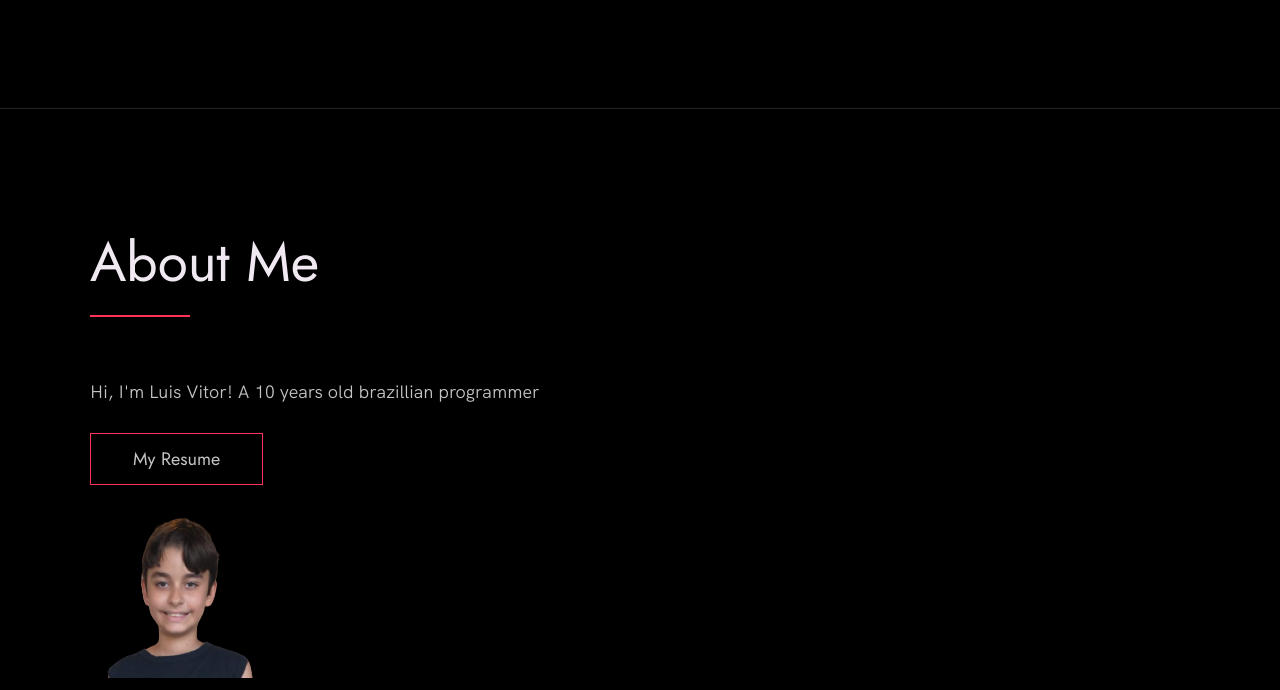
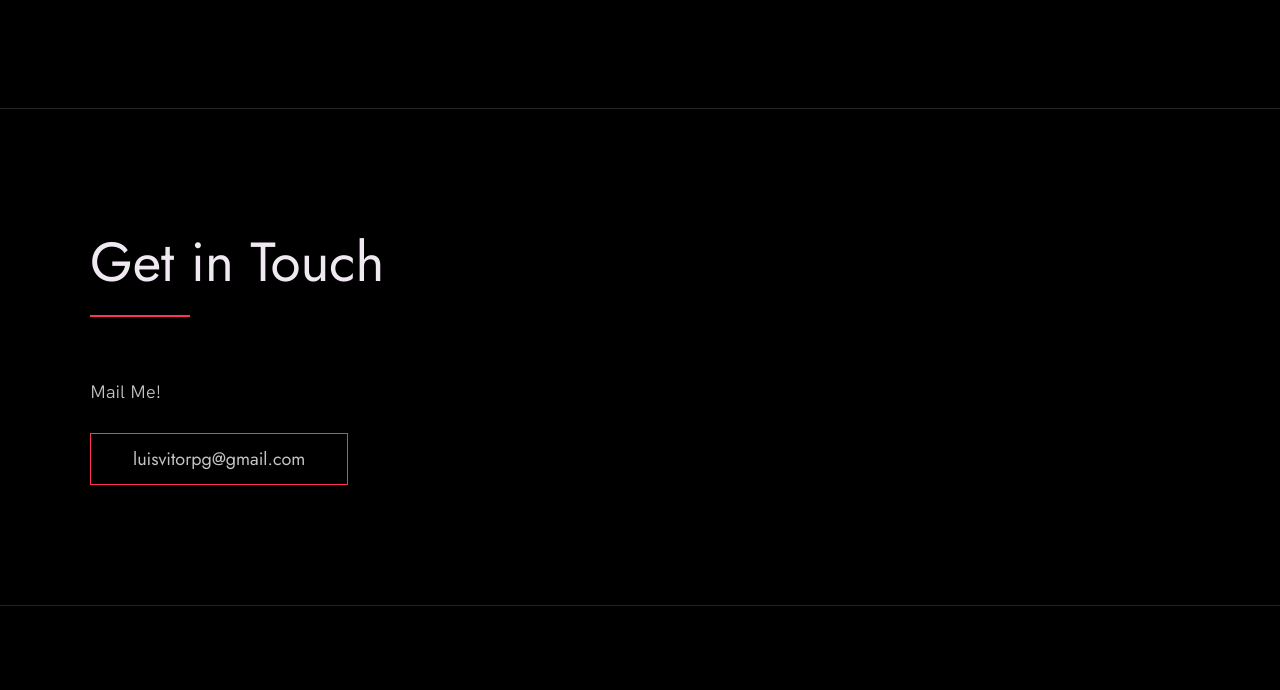
Before and after one commit to luisvitorpg/luisvitorpg.github.io, a plain HTML site: page index.html in a window 1280 px wide. Shown: the part 1273-1963 px from the top of the page. Drawn offline with Linux system fonts and the light colour scheme.

Commit message:
comenta comenta comenta

```diff
--- a/index.html
+++ b/index.html
@@ -74,25 +74,22 @@
         </div>
       </section>
 
+      <!--
       <section class="projects" id="projects">
         <div class="row">
-          <h2>About Me</h2>
+          <h2>Projects</h2>
           <div class="clients__content">
             <div class="clients__content">
+            -->
               <!-- Replace the below paragraph with info about yourself -->
+              <!--
               <p>
-                Hi, I'm Luis Vitor!
-                A 10 years old brazillian programmer
+
               </p>
-              <!-- Provide a link to your resume -->
-              <a href="#" class="btn">My Resume</a>
-            </div>
-              <!-- Add a nice photo of yourself -->
-              <img class="about__photo" src="./images/luis-vitor.png" alt="" />
-            </div>
           </div>
         </div>
       </section>
+      -->
     </main>
 
     <section class="contact" id="contact">
```
